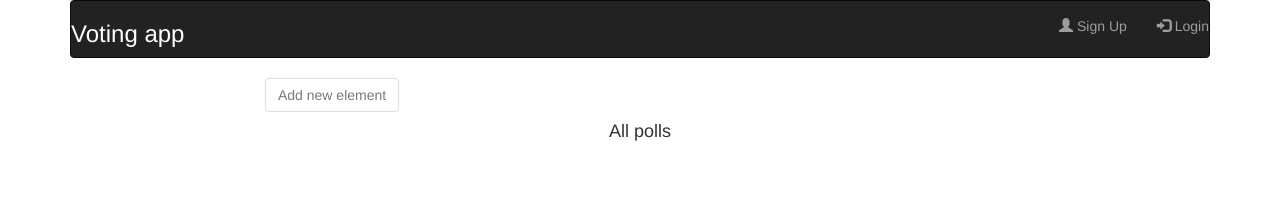
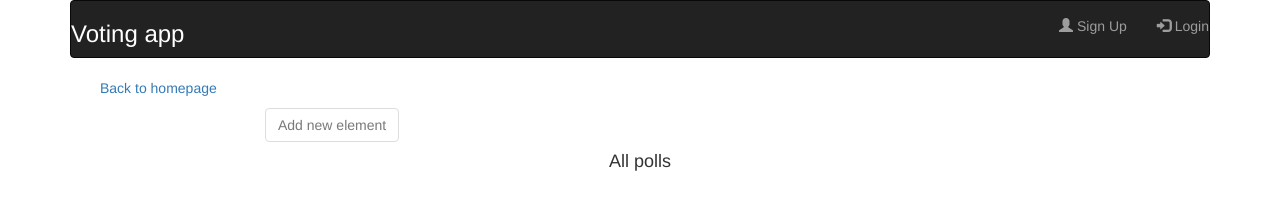
Before and after one commit to szantog82/Dynamic-pages-FCC-SzG, a website: page views/voting/index.html in a window 1280 px wide. Drawn offline with nearby package versions, Linux system fonts and the light colour scheme; no server answers.

Commit message:
Update index.html

```diff
--- a/views/voting/index.html
+++ b/views/voting/index.html
@@ -26,6 +26,7 @@
       </ul>
     </nav>
   </div>
+  <p style="margin-left: 100px"><a href="/">Back to homepage</a></p>
   <div class="container">
     <div class="row">
       <div class="col-md-2"></div>
```
